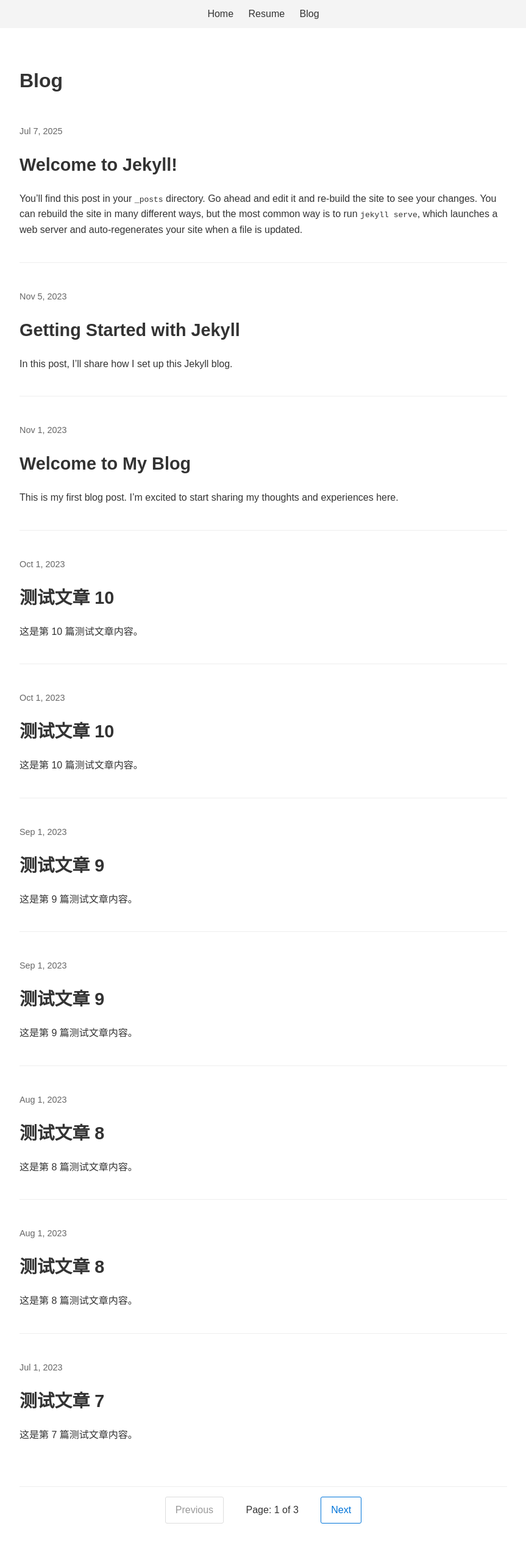
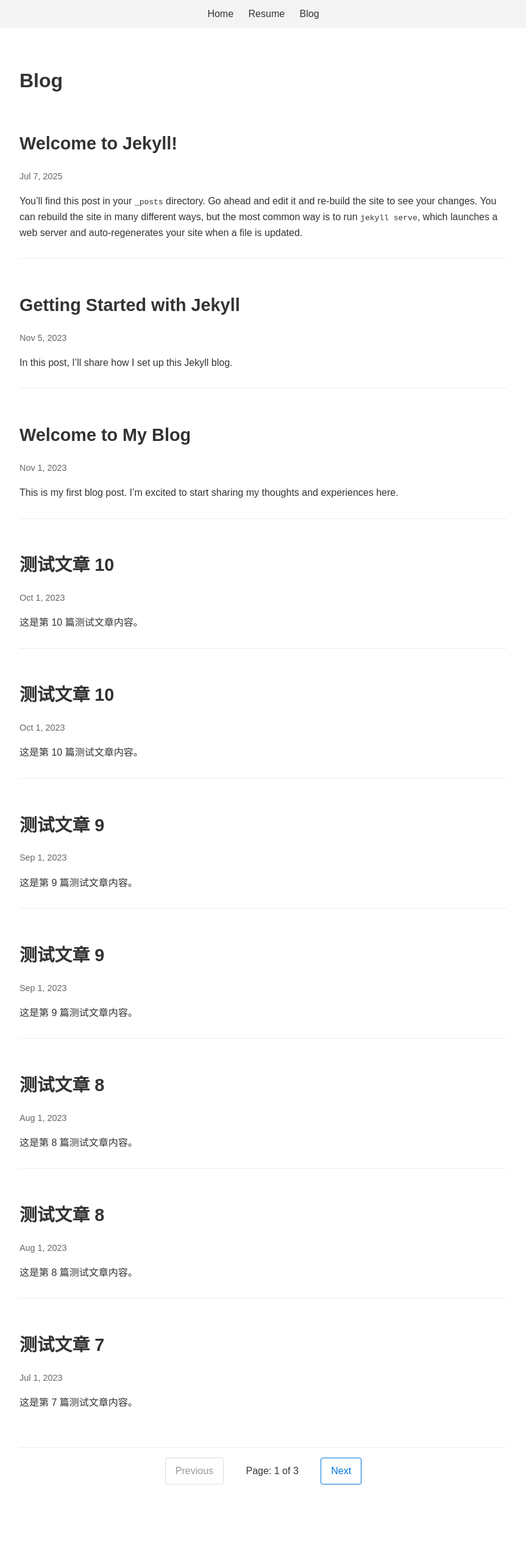
Before and after one commit to zephyrdhb/zephyrdhb.github.io, a Jekyll site: the page built from blog/index.html, in a window 1280 px wide. Shown: the whole page at 61% size, without its empty margins (208-1071 px from the left). Built offline with Jekyll 4.4.1, drawn with Linux system fonts in a browser that asks for light colours; the list of posts is cut into pages by our own code; a style sheet for code colours, icons or effects is not loaded; after the commit the page ends 2502 px from its top, so only the background shows below that.

Commit message:
add files

```diff
--- a/blog/index.html
+++ b/blog/index.html
@@ -14,10 +14,10 @@ pagination:
   <ul class="post-list">
     {% for post in paginator.posts %}
       <li class="post-item">
-        <span class="post-meta">{{ post.date | date: "%b %-d, %Y" }}</span>
         <h2>
           <a class="post-link" href="{{ post.url | relative_url }}">{{ post.title }}</a>
         </h2>
+        <span class="post-meta">{{ post.date | date: "%b %-d, %Y" }}</span>
         {% if post.excerpt %}
           <p class="post-excerpt">{{ post.excerpt }}</p>
         {% endif %}
@@ -49,7 +49,7 @@ pagination:
       padding: 0;
     }
     .post-item {
-      padding: 1.5em 0;
+      padding: 0.8em 0;
       border-bottom: 1px solid #eee;
     }
     .post-item:last-child {
@@ -59,6 +59,7 @@ pagination:
       color: #666;
       font-size: 0.9em;
       display: block;
+      margin-top: 0.3em;
       margin-bottom: 0.5em;
     }
     .post-link {
@@ -73,7 +74,7 @@ pagination:
       color: #555;
       font-size: 0.95em;
       line-height: 1.5;
-      margin: 0.8em 0 0;
+      margin: 0.5em 0 0;
     }
     .pagination {
       text-align: center;
```
